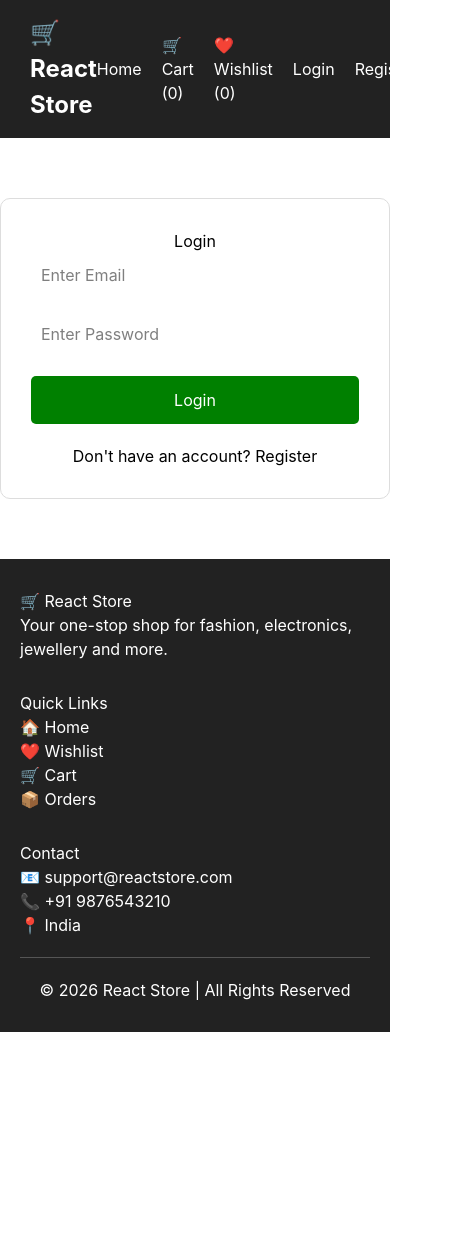
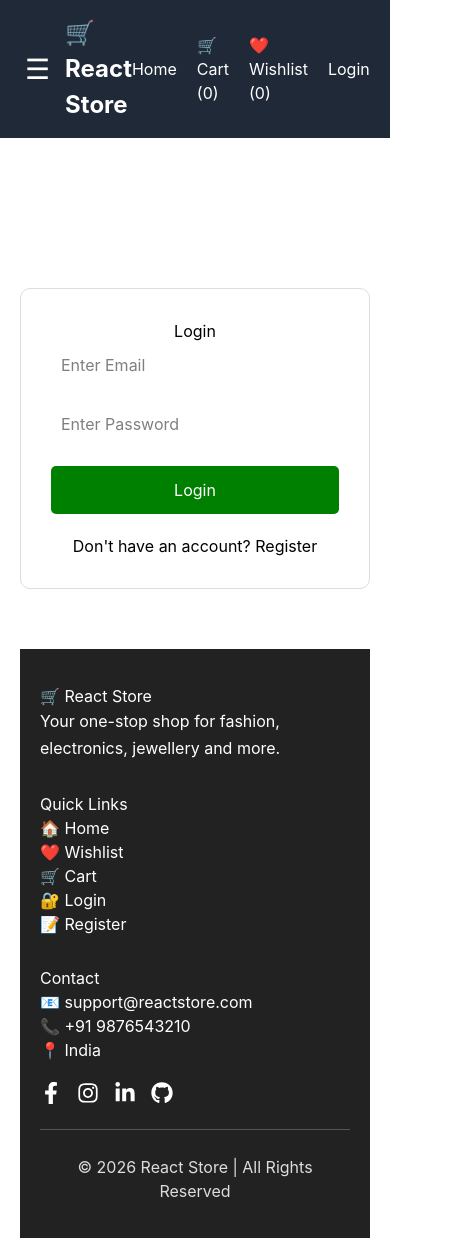
Before and after one commit to Shivambajpa/react-ecommerce-shopping-cart, a React (Vite) app: page /login in a window 390 px wide. Shown: the whole page, 452 px wide, since content can reach past the window. Before the commit the page ends 1032 px from the top, so only its background shows below. Built offline with nearby package versions, Linux system fonts and the light colour scheme.

Commit message:
Added responsive sidebar, improved navbar and footer

```diff
--- a/package.json
+++ b/package.json
@@ -14,6 +14,7 @@
     "react": "^19.2.7",
     "react-dom": "^19.2.7",
     "react-hot-toast": "^2.6.0",
+    "react-icons": "^5.7.0",
     "react-loader-spinner": "^8.0.2",
     "react-router-dom": "^7.18.1",
     "react-toastify": "^11.1.0",
--- a/src/App.jsx
+++ b/src/App.jsx
@@ -1,5 +1,8 @@
 import { BrowserRouter, Routes, Route } from "react-router-dom";
+import { useState } from "react";
+
 import Navbar from "./components/Navbar";
+import Sidebar from "./components/Sidebar";
 import Footer from "./components/Footer";
 
 import Home from "./pages/Home";
@@ -7,23 +10,39 @@ import Cart from "./pages/Cart";
 import Wishlist from "./pages/Wishlist";
 import Register from "./pages/Register";
 import Success from "./pages/Success";
-import Login from "./pages/login";
+import Login from "./pages/Login";
+
 function App() {
+  const [isOpen, setIsOpen] = useState(false);
+
   return (
     <BrowserRouter>
-      <Navbar />
+      <Navbar setIsOpen={setIsOpen} />
 
+      <Sidebar
+        isOpen={isOpen}
+        setIsOpen={setIsOpen}
+      />
+
+      <div
+        style={{
+          marginTop: "70px",
+          minHeight: "100vh",
+          padding: "20px",
+          boxSizing: "border-box",
+        }}
+      >
         <Routes>
           <Route path="/" element={<Home />} />
           <Route path="/cart" element={<Cart />} />
           <Route path="/wishlist" element={<Wishlist />} />
+          <Route path="/login" element={<Login />} />
           <Route path="/register" element={<Register />} />
           <Route path="/success" element={<Success />} />
-                <Route path="/login" element={<Login />} />
-
         </Routes>
 
         <Footer />
+      </div>
     </BrowserRouter>
   );
 }
--- a/src/components/Footer.jsx
+++ b/src/components/Footer.jsx
@@ -1,10 +1,18 @@
+import { Link } from "react-router-dom";
+import {
+  FaFacebookF,
+  FaInstagram,
+  FaLinkedinIn,
+  FaGithub,
+} from "react-icons/fa";
+
 function Footer() {
   return (
     <footer
       style={{
         background: "#222",
         color: "#fff",
-        padding: "30px 20px",
+        padding: "35px 20px",
         marginTop: "50px",
       }}
     >
@@ -17,35 +25,104 @@ function Footer() {
           gap: "30px",
         }}
       >
+        {/* Logo */}
         <div>
           <h2>🛒 React Store</h2>
-          <p>
-            Your one-stop shop for fashion, electronics,
-            jewellery and more.
+
+          <p style={{ lineHeight: "1.7" }}>
+            Your one-stop shop for fashion,
+            electronics, jewellery and more.
           </p>
         </div>
 
+        {/* Links */}
         <div>
           <h3>Quick Links</h3>
 
-          <p>🏠 Home</p>
-          <p>❤️ Wishlist</p>
-          <p>🛒 Cart</p>
-          <p>📦 Orders</p>
+          <p>
+            <Link
+              to="/"
+              style={{ color: "#fff", textDecoration: "none" }}
+            >
+              🏠 Home
+            </Link>
+          </p>
+
+          <p>
+            <Link
+              to="/wishlist"
+              style={{ color: "#fff", textDecoration: "none" }}
+            >
+              ❤️ Wishlist
+            </Link>
+          </p>
+
+          <p>
+            <Link
+              to="/cart"
+              style={{ color: "#fff", textDecoration: "none" }}
+            >
+              🛒 Cart
+            </Link>
+          </p>
+
+          <p>
+            <Link
+              to="/login"
+              style={{ color: "#fff", textDecoration: "none" }}
+            >
+              🔐 Login
+            </Link>
+          </p>
+
+          <p>
+            <Link
+              to="/register"
+              style={{ color: "#fff", textDecoration: "none" }}
+            >
+              📝 Register
+            </Link>
+          </p>
         </div>
 
+        {/* Contact */}
         <div>
           <h3>Contact</h3>
 
           <p>📧 support@reactstore.com</p>
           <p>📞 +91 9876543210</p>
           <p>📍 India</p>
+
+          <div
+            style={{
+              display: "flex",
+              gap: "15px",
+              marginTop: "20px",
+              fontSize: "22px",
+            }}
+          >
+            <a href="#" style={{ color: "#fff" }}>
+              <FaFacebookF />
+            </a>
+
+            <a href="#" style={{ color: "#fff" }}>
+              <FaInstagram />
+            </a>
+
+            <a href="#" style={{ color: "#fff" }}>
+              <FaLinkedinIn />
+            </a>
+
+            <a href="#" style={{ color: "#fff" }}>
+              <FaGithub />
+            </a>
+          </div>
         </div>
       </div>
 
       <hr
         style={{
-          margin: "20px 0",
+          margin: "25px 0",
           borderColor: "#555",
         }}
       />
@@ -53,6 +130,8 @@ function Footer() {
       <p
         style={{
           textAlign: "center",
+          color: "#ddd",
+          margin: 0,
         }}
       >
         © 2026 React Store | All Rights Reserved
--- a/src/components/Navbar.jsx
+++ b/src/components/Navbar.jsx
@@ -1,11 +1,13 @@
-import { Link } from "react-router-dom";
+import { Link, useNavigate } from "react-router-dom";
 import { useContext } from "react";
 import { CartContext } from "../context/CartContext";
 import { WishlistContext } from "../context/WishlistContext";
 
-function Navbar() {
+function Navbar({ setIsOpen }) {
   const { cart } = useContext(CartContext);
   const { wishlist } = useContext(WishlistContext);
+
+  const navigate = useNavigate();
 
   const totalItems = cart.reduce(
     (total, item) => total + item.quantity,
@@ -19,8 +21,8 @@ function Navbar() {
 
   const handleLogout = () => {
     localStorage.removeItem("isLoggedIn");
-    alert("Logout Successful");
-    window.location.reload();
+    alert("Logout Successful!");
+    navigate("/login");
   };
 
   return (
@@ -29,18 +31,39 @@ function Navbar() {
         display: "flex",
         justifyContent: "space-between",
         alignItems: "center",
-        backgroundColor: "#222",
+        backgroundColor: "#1f2937",
         color: "#fff",
-        padding: "15px 30px",
+        padding: "15px 25px",
         position: "sticky",
         top: 0,
-        zIndex: 1000,
+        zIndex: 1100,
       }}
     >
+      {/* Left Side */}
+      <div
+        style={{
+          display: "flex",
+          alignItems: "center",
+          gap: "15px",
+        }}
+      >
+        <button
+          onClick={() => setIsOpen(true)}
+          style={{
+            background: "none",
+            border: "none",
+            color: "#fff",
+            fontSize: "28px",
+            cursor: "pointer",
+          }}
+        >
+          ☰
+        </button>
+
         <Link
           to="/"
           style={{
-          color: "white",
+            color: "#fff",
             textDecoration: "none",
             fontSize: "24px",
             fontWeight: "bold",
@@ -48,18 +71,20 @@ function Navbar() {
         >
           🛒 React Store
         </Link>
+      </div>
 
+      {/* Right Side */}
       <div
         style={{
           display: "flex",
+          alignItems: "center",
           gap: "20px",
-          alignItems: "center",
         }}
       >
         <Link
           to="/"
           style={{
-            color: "white",
+            color: "#fff",
             textDecoration: "none",
           }}
         >
@@ -69,7 +94,7 @@ function Navbar() {
         <Link
           to="/cart"
           style={{
-            color: "white",
+            color: "#fff",
             textDecoration: "none",
           }}
         >
@@ -79,7 +104,7 @@ function Navbar() {
         <Link
           to="/wishlist"
           style={{
-            color: "white",
+            color: "#fff",
             textDecoration: "none",
           }}
         >
@@ -88,19 +113,24 @@ function Navbar() {
 
         {isLoggedIn ? (
           <>
-            <span style={{ color: "#fff" }}>
-              👋 {user?.name}
+            <span
+              style={{
+                fontWeight: "bold",
+              }}
+            >
+              👋 {user?.name || "User"}
             </span>
 
             <button
               onClick={handleLogout}
               style={{
-                backgroundColor: "red",
+                backgroundColor: "#dc2626",
                 color: "#fff",
                 border: "none",
                 padding: "8px 15px",
-                borderRadius: "5px",
+                borderRadius: "6px",
                 cursor: "pointer",
+                fontWeight: "bold",
               }}
             >
               Logout
@@ -111,7 +141,7 @@ function Navbar() {
             <Link
               to="/login"
               style={{
-                color: "white",
+                color: "#fff",
                 textDecoration: "none",
               }}
             >
@@ -121,7 +151,7 @@ function Navbar() {
             <Link
               to="/register"
               style={{
-                color: "white",
+                color: "#fff",
                 textDecoration: "none",
               }}
             >
--- a/src/components/Sidebar.jsx
+++ b/src/components/Sidebar.jsx
@@ -1,57 +1,143 @@
-import { Link } from "react-router-dom";
+import { NavLink } from "react-router-dom";
 
-function Sidebar() {
+function Sidebar({ isOpen, setIsOpen }) {
+  const linkStyle = ({ isActive }) => ({
+    display: "flex",
+    alignItems: "center",
+    gap: "10px",
+    padding: "12px 15px",
+    marginBottom: "10px",
+    color: isActive ? "#fff" : "#111827",
+    backgroundColor: isActive ? "#2563eb" : "transparent",
+    textDecoration: "none",
+    borderRadius: "8px",
+    fontWeight: "500",
+    transition: "0.3s",
+  });
+
   return (
+    <>
+      {/* Overlay */}
+      {isOpen && (
+        <div
+          onClick={() => setIsOpen(false)}
+          style={{
+            position: "fixed",
+            inset: 0,
+            backgroundColor: "rgba(0,0,0,0.4)",
+            zIndex: 999,
+          }}
+        />
+      )}
+
+      {/* Sidebar */}
       <div
         style={{
+          position: "fixed",
+          top: 0,
+          left: isOpen ? "0" : "-240px",
           width: "220px",
-        background: "#1f2937",
-        color: "#fff",
-        minHeight: "100vh",
+          height: "100vh",
+          backgroundColor: "#fff",
+          boxShadow: "2px 0 15px rgba(0,0,0,0.2)",
+          transition: "0.3s ease",
+          zIndex: 1000,
           padding: "20px",
-        position: "fixed",
-        left: 0,
-        top: "70px",
+          boxSizing: "border-box",
         }}
       >
-      <h2 style={{ marginBottom: "25px" }}>📋 Menu</h2>
-
+        {/* Header */}
         <div
           style={{
             display: "flex",
-          flexDirection: "column",
-          gap: "18px",
+            justifyContent: "space-between",
+            alignItems: "center",
+            marginBottom: "30px",
           }}
         >
-        <Link to="/" style={{ color: "#fff", textDecoration: "none" }}>
+          <h2
+            style={{
+              margin: 0,
+              color: "#2563eb",
+              fontSize: "22px",
+            }}
+          >
+            🛒 React Store
+          </h2>
+
+          <button
+            onClick={() => setIsOpen(false)}
+            style={{
+              background: "none",
+              border: "none",
+              fontSize: "24px",
+              cursor: "pointer",
+              color: "#555",
+            }}
+          >
+            ✖
+          </button>
+        </div>
+
+        {/* Links */}
+        <NavLink
+          to="/"
+          style={linkStyle}
+          onClick={() => setIsOpen(false)}
+        >
           🏠 Home
-        </Link>
+        </NavLink>
 
-        <Link to="/cart" style={{ color: "#fff", textDecoration: "none" }}>
+        <NavLink
+          to="/cart"
+          style={linkStyle}
+          onClick={() => setIsOpen(false)}
+        >
           🛒 Cart
-        </Link>
+        </NavLink>
 
-        <Link to="/wishlist" style={{ color: "#fff", textDecoration: "none" }}>
+        <NavLink
+          to="/wishlist"
+          style={linkStyle}
+          onClick={() => setIsOpen(false)}
+        >
           ❤️ Wishlist
-        </Link>
+        </NavLink>
 
-        <Link to="/login" style={{ color: "#fff", textDecoration: "none" }}>
+        <NavLink
+          to="/login"
+          style={linkStyle}
+          onClick={() => setIsOpen(false)}
+        >
           🔐 Login
-        </Link>
+        </NavLink>
 
-        <Link to="/register" style={{ color: "#fff", textDecoration: "none" }}>
+        <NavLink
+          to="/register"
+          style={linkStyle}
+          onClick={() => setIsOpen(false)}
+        >
           📝 Register
-        </Link>
+        </NavLink>
 
-        <Link to="/about" style={{ color: "#fff", textDecoration: "none" }}>
-          ℹ️ About
-        </Link>
-
-        <Link to="/contact" style={{ color: "#fff", textDecoration: "none" }}>
-          📞 Contact
-        </Link>
+        {/* Footer */}
+        <div
+          style={{
+            position: "absolute",
+            bottom: "20px",
+            left: "20px",
+            right: "20px",
+            textAlign: "center",
+            color: "#888",
+            fontSize: "13px",
+            borderTop: "1px solid #ddd",
+            paddingTop: "15px",
+          }}
+        >
+          © 2026 React Store
         </div>
       </div>
+    </>
   );
 }
 
```
Also changed, not shown: src/pages/Home.jsx (line endings or trailing spaces), 1 other file (tests, documents, lock files or other folders). Lines whose indentation alone changed are shown as unchanged.
